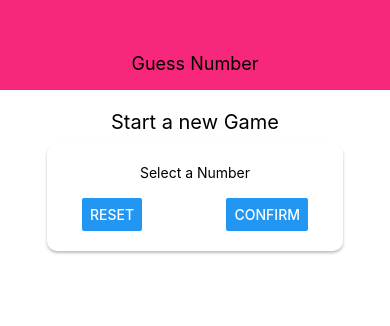
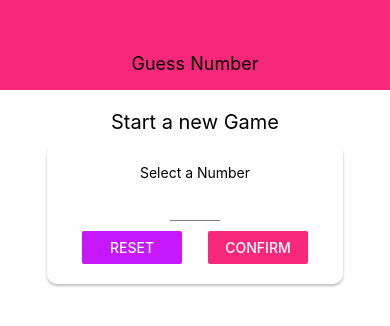
Before and after one commit to MiyuruCG/ReacctNative-2ndApp, a React Native app: screen / in a window 390 px wide. Shown: the top 326 px of the page. Built offline with nearby package versions, Linux system fonts and the light colour scheme.

Commit message:
edit the input feild and add some minor validations

```diff
--- a/components/Header.js
+++ b/components/Header.js
@@ -1,5 +1,6 @@
 import React from "react";
 import { View, Text, StyleSheet } from "react-native";
+import Colors from "../constants/colors";
 
 const Header = (props) => {
   return (
@@ -14,7 +15,7 @@
     width: "100%",
     height: 90,
     paddingTop: 36,
-    backgroundColor: "#f7287b",
+    backgroundColor: Colors.primary,
     alignItems: "center",
     justifyContent: "center",
   },
--- /dev/null
+++ b/components/Input.js
@@ -0,0 +1,17 @@
+import React from "react";
+import { TextInput, StyleSheet } from "react-native";
+
+const Input = (props) => {
+  return <TextInput {...props} style={{ ...style.input, ...props.style }} />;
+};
+
+const style = StyleSheet.create({
+  input: {
+    height: 30,
+    borderBottomColor: "grey",
+    borderBottomWidth: 1,
+    marginVertical: 10,
+  },
+});
+
+export default Input;
--- /dev/null
+++ b/constants/colors.js
@@ -0,0 +1,4 @@
+export default {
+  primary: "#f7287b",
+  accent: "#c717fc",
+};
--- a/screen/StartGameScreen.js
+++ b/screen/StartGameScreen.js
@@ -1,20 +1,58 @@
-import React from "react";
-import { View, StyleSheet, Text, TextInput, Button } from "react-native";
+import React, { useState } from "react";
+import {
+  View,
+  StyleSheet,
+  Text,
+  Button,
+  TouchableWithoutFeedback,
+  Keyboard,
+} from "react-native";
 import Cards from "../components/Cards";
+import Colors from "../constants/colors";
+import Input from "../components/Input";
 
 const StartGameScreen = (props) => {
+  const [enteredValue, setEnteredValue] = useState("");
+
+  const numberInputValue = (inputText) => {
+    setEnteredValue(inputText.replace(/[^0-9]/g, ""));
+  };
+
   return (
+    <TouchableWithoutFeedback
+      onPress={() => {
+        Keyboard.dismiss();
+      }}
+    >
       <View style={styles.screen}>
         <Text style={styles.title}>Start a new Game</Text>
         <Cards style={styles.inputContainer}>
           <Text>Select a Number</Text>
-        <TextInput />
+          <Input
+            style={styles.input}
+            blurOnSubmit
+            autoCapitalize="none"
+            autoCorrect={false}
+            keyboardType="number-pad"
+            maxLength={2}
+            onChangeText={numberInputValue}
+            value={enteredValue}
+          />
           <View style={styles.buttonsContainer}>
-          <Button title="Reset" onPress={() => {}} />
-          <Button title="Confirm" onPress={() => {}} />
+            <View style={styles.button}>
+              <Button title="Reset" onPress={() => {}} color={Colors.accent} />
+            </View>
+            <View style={styles.button}>
+              <Button
+                title="Confirm"
+                onPress={() => {}}
+                color={Colors.primary}
+              />
+            </View>
           </View>
         </Cards>
       </View>
+    </TouchableWithoutFeedback>
   );
 };
 
@@ -39,6 +77,13 @@
     justifyContent: "space-between",
     paddingHorizontal: 15,
   },
+  button: {
+    width: 100,
+  },
+  input: {
+    width: 50,
+    textAlign: "center",
+  },
 });
 
 export default StartGameScreen;
```
Lines whose indentation alone changed are shown as unchanged.
